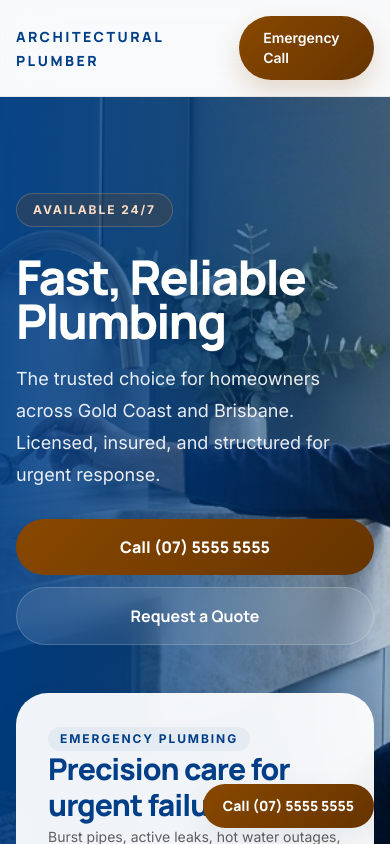
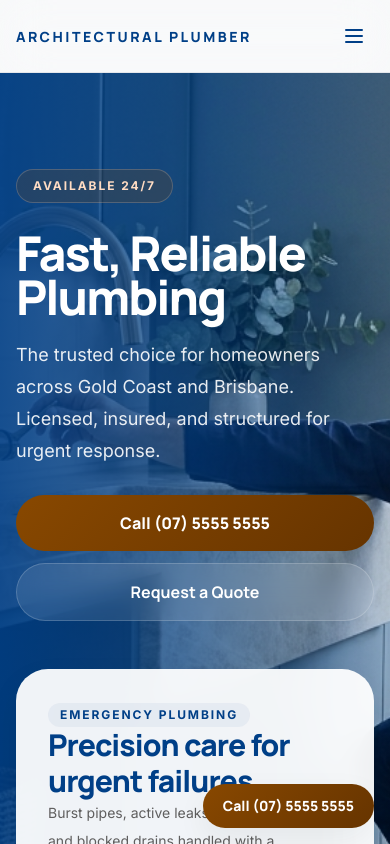
Before and after one commit to LXMachado/lead-capture-plumbing, a React (Vite) app in the folder web/: page / in a window 390 px wide. Shown: the top 844 px of the page. Built offline with nearby package versions, Linux system fonts and the light colour scheme.

Commit message:
Add mobile menu toggle functionality to App component

```diff
--- a/web/src/App.jsx
+++ b/web/src/App.jsx
@@ -1,3 +1,4 @@
+import { useState } from 'react';
 import { Route, Routes, NavLink } from 'react-router-dom';
 import HomePage from './pages/HomePage';
 import ServicesPage from './pages/ServicesPage';
@@ -16,6 +17,8 @@ const linkClass = ({ isActive }) =>
   `nav-link${isActive ? ' nav-link-active' : ''}`;
 
 export default function App() {
+  const [mobileMenuOpen, setMobileMenuOpen] = useState(false);
+
   return (
     <div className="min-h-screen bg-surface text-on-surface">
       <header className="sticky top-0 z-50 border-b border-outline-variant/15 bg-white/78 backdrop-blur-xl">
@@ -37,7 +40,21 @@ export default function App() {
             ))}
           </nav>
 
-          <div className="flex items-center gap-3">
+          <button
+            onClick={() => setMobileMenuOpen(!mobileMenuOpen)}
+            className="flex items-center justify-center p-2 md:hidden"
+            aria-label="Toggle menu"
+          >
+            <svg className="h-6 w-6 text-primary" fill="none" viewBox="0 0 24 24" stroke="currentColor">
+              {mobileMenuOpen ? (
+                <path strokeLinecap="round" strokeLinejoin="round" strokeWidth={2} d="M6 18L18 6M6 6l12 12" />
+              ) : (
+                <path strokeLinecap="round" strokeLinejoin="round" strokeWidth={2} d="M4 6h16M4 12h16M4 18h16" />
+              )}
+            </svg>
+          </button>
+
+          <div className="hidden items-center gap-3 md:flex">
             <NavLink
               to="/contact"
               className="hidden rounded-full px-4 py-2 text-sm font-semibold text-primary transition hover:bg-primary/6 lg:inline-flex"
@@ -49,6 +66,28 @@ export default function App() {
             </a>
           </div>
         </div>
+
+        {mobileMenuOpen && (
+          <nav className="flex flex-col border-t border-outline-variant/15 bg-white px-4 py-4 md:hidden">
+            {navItems.map((item) => (
+              <NavLink
+                key={item.to}
+                to={item.to}
+                onClick={() => setMobileMenuOpen(false)}
+                className="block rounded-lg px-4 py-3 text-base font-semibold text-primary transition hover:bg-primary/6"
+              >
+                {item.label}
+              </NavLink>
+            ))}
+            <NavLink
+              to="/contact"
+              onClick={() => setMobileMenuOpen(false)}
+              className="mt-2 block rounded-full bg-primary px-4 py-3 text-center text-sm font-semibold text-white"
+            >
+              Request Quote
+            </NavLink>
+          </nav>
+        )}
       </header>
 
       <main>
```
